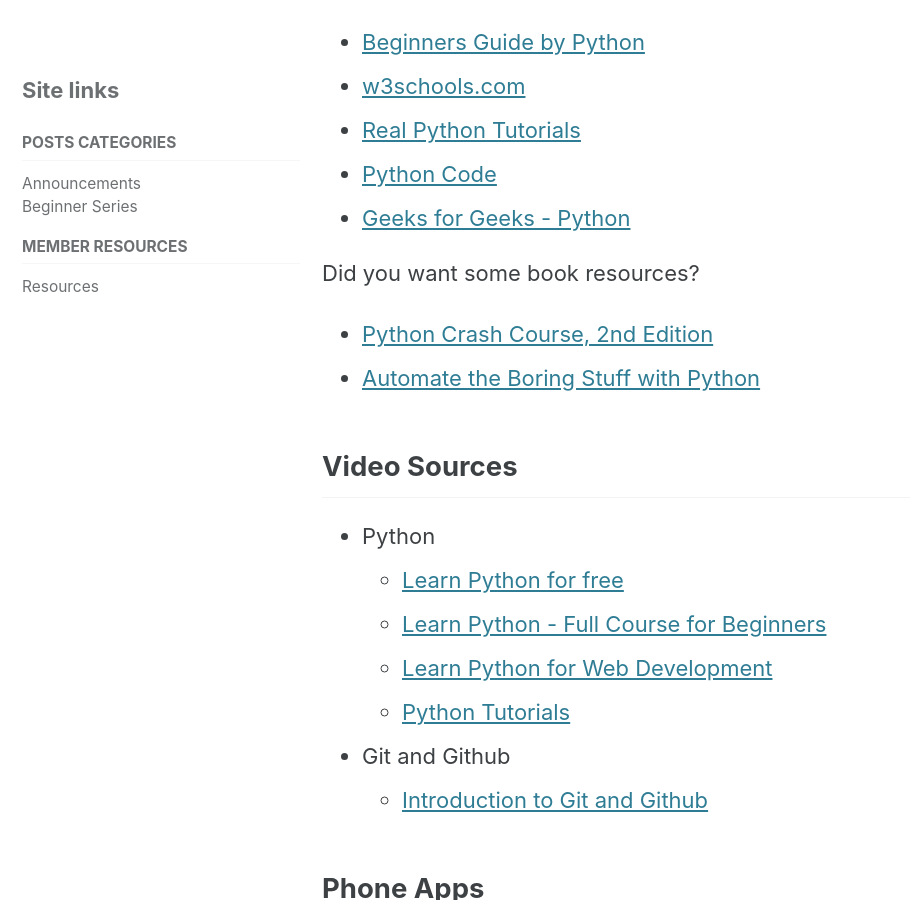
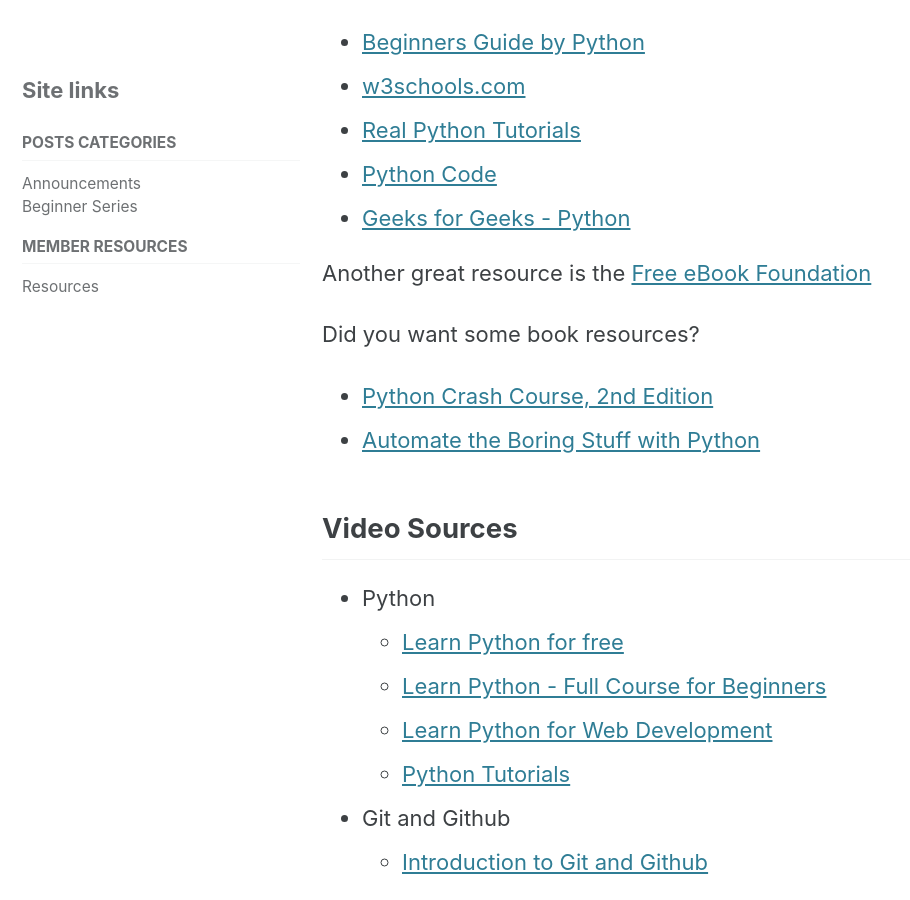
Before and after one commit to PythonClan/pythonclan.github.io, a Jekyll site: the page built from _pages/resources.md, in a window 1280 px wide and 900 px high, scrolled down 381 px. Shown: the whole window, without its empty margins (0-910 px from the left). Built offline with Jekyll 4.4.1, drawn with Linux system fonts in a browser that asks for light colours; cached includes are drawn as plain includes; nearby versions of some CDN libraries.

Commit message:
add the Free eBook Foundation

```diff
--- a/_pages/resources.md
+++ b/_pages/resources.md
@@ -18,6 +18,8 @@
 - [Real Python Tutorials](https://realpython.com/)
 - [Python Code](https://www.thepythoncode.com/)
 - [Geeks for Geeks - Python](https://www.geeksforgeeks.org/python-programming-language/)
+
+Another great resource is the [Free eBook Foundation](https://ebookfoundation.github.io/free-programming-books/free-programming-interactive-tutorials-en.html#python)
 
 Did you want some book resources?
 
```
